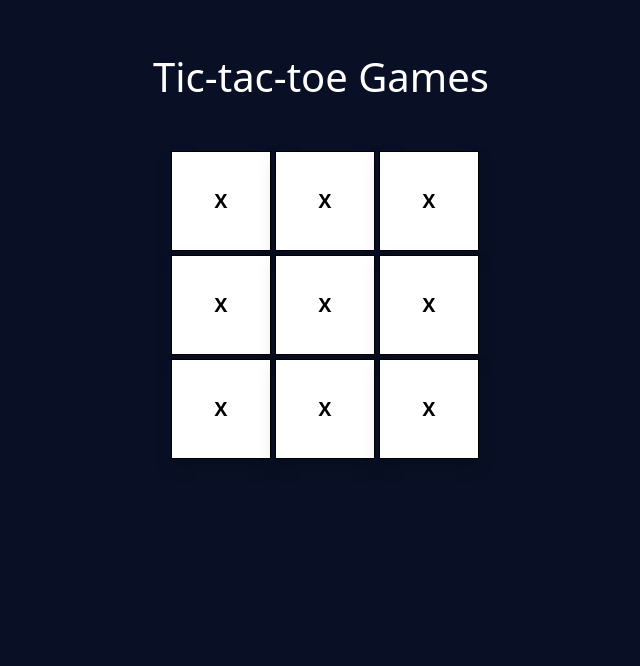
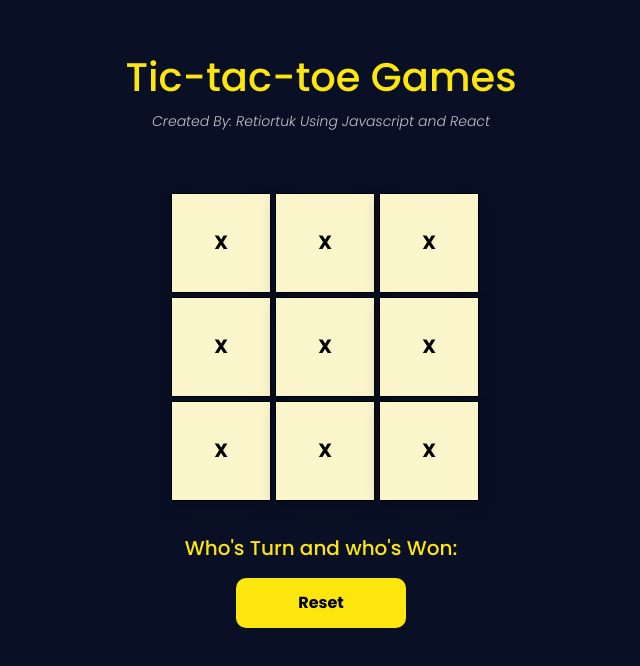
Before and after one commit to Retiortuk/TicTacToe-WebGame, a React (Vite) app in the folder tic-tac-toe-web/: page / in a window 1280 px wide. Shown: the part 114-780 px from the top of the page, without its empty margins (319-959 px from the left). Built offline with nearby package versions, Linux system fonts and the light colour scheme.

Commit message:
feat: reset button and square and headline

```diff
--- a/tic-tac-toe-web/index.html
+++ b/tic-tac-toe-web/index.html
@@ -5,6 +5,9 @@
     <link rel="icon" type="image/svg+xml" href="/vite.svg" />
     <meta name="viewport" content="width=device-width, initial-scale=1.0" />
     <title>TicTacToe by Retiortuk</title>
+    <link rel="preconnect" href="https://fonts.googleapis.com">
+<link rel="preconnect" href="https://fonts.gstatic.com" crossorigin>
+<link href="https://fonts.googleapis.com/css2?family=Poppins:ital,wght@0,100;0,200;0,300;0,400;0,500;0,600;0,700;0,800;0,900;1,100;1,200;1,300;1,400;1,500;1,600;1,700;1,800;1,900&display=swap" rel="stylesheet">
     <link href="https://cdn.jsdelivr.net/npm/bootstrap@5.3.7/dist/css/bootstrap.min.css" rel="stylesheet" integrity="sha384-LN+7fdVzj6u52u30Kp6M/trliBMCMKTyK833zpbD+pXdCLuTusPj697FH4R/5mcr" crossorigin="anonymous">
   </head>
   <body>
--- a/tic-tac-toe-web/src/App.jsx
+++ b/tic-tac-toe-web/src/App.jsx
@@ -12,8 +12,12 @@
   return (
     <>
       <div className="container">
-        <div className="outer-container justify-content-center align-items-center">
-          <h1 className='headlineGames text-center'>Tic-tac-toe Games</h1>
+        <div className="outer-container text-center justify-content-center align-items-center">
+          <div className="headlineGames text-center justify-content-center align-items-center">
+            <h1>Tic-tac-toe Games</h1>
+            <p className='fst-italic text-white text-opacity-75'>
+              <small>Created By: Retiortuk Using Javascript and React</small></p>
+          </div>
           <div className="board">
             <Square />
             <Square />
@@ -25,6 +29,10 @@
             <Square />
             <Square />
           </div>
+          <h5 className='turnAndWin'>Who's Turn and who's Won:</h5>
+          <div>
+            <button className='reset-btn'>Reset</button>
+          </div>
         </div>
       </div>
     </>
--- a/tic-tac-toe-web/src/index.css
+++ b/tic-tac-toe-web/src/index.css
@@ -1,9 +1,31 @@
 body {
   background-color: rgb(9, 16, 37);
+  font-family: "Poppins", sans-serif;
+}
+
+.turnAndWin {
+  margin-top: 35px;
+}
+
+.reset-btn {
+  font-size: 16px;
+  font-weight: bold;
+  border: none;
+  width: 170px;
+  height: 50px;
+  background-color: rgb(253, 229, 14);
+  border-radius: 10px;
+  margin-top: 10px;
+}
+
+.outer-container {
+  color: rgb(253, 229, 14);
 }
 
 .headlineGames {
-  color: rgb(255, 255, 255);
+  font-family: "Poppins", sans-serif;
+  font-weight: 300;
+  font-style: normal;
   margin-top: 15%;
 }
 
@@ -13,14 +35,14 @@
   gap: 4px;
   width: 300px;
   margin: 20px auto;
-  margin-top: 50px;
+  margin-top: 60px;
 }
 
 .square {
   width: 100px;
   height: 100px;
   border: 1px solid black;
-  background-color: white;
+  background-color: rgb(250, 245, 203);
   font-size: 1.2rem;
   font-weight: bold;
   cursor: pointer;
```
